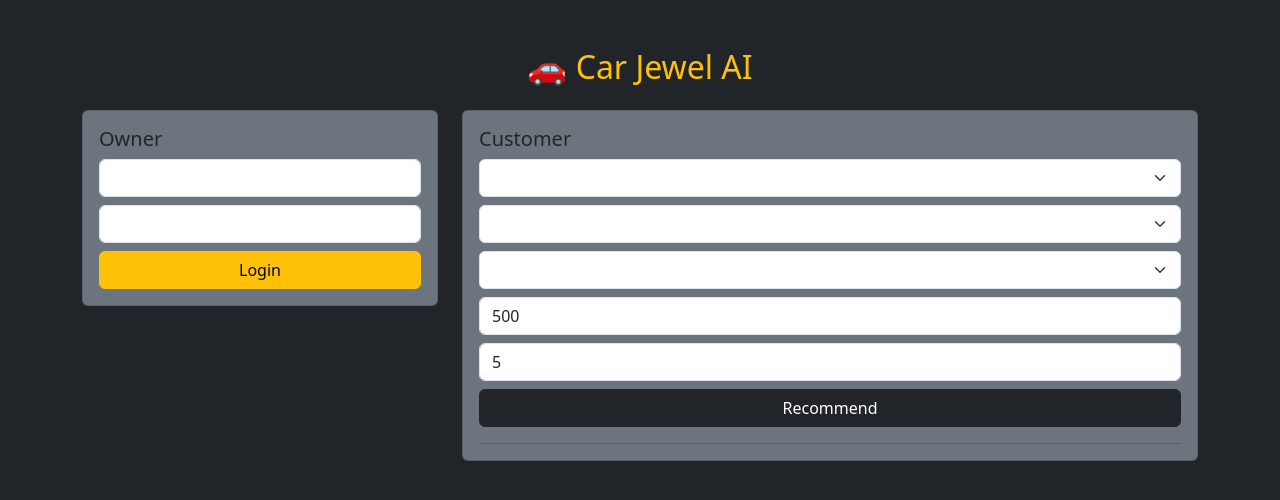
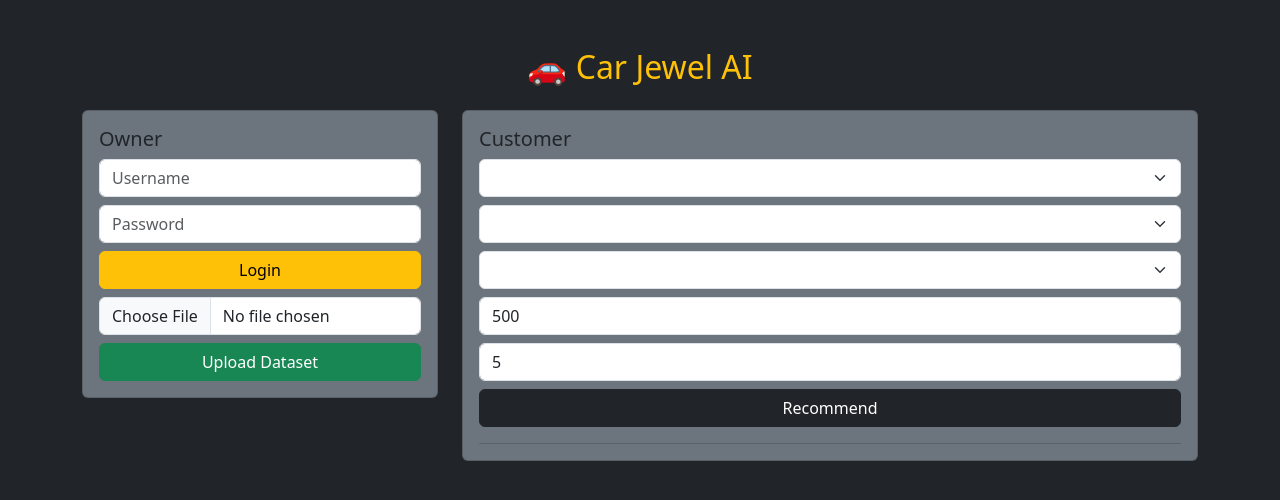
Before and after one commit to ajiesheniyan57/CAR-JEWEL-AI-RECOMMENDATION-SYSTEM, a Flask app: page / in a window 1280 px wide. Shown: the top 500 px of the page. Run offline with Flask 3, Linux system fonts and the light colour scheme; lists and menus that the app fills with data are empty.

Commit message:
Update index.html

```diff
--- a/templates/index.html
+++ b/templates/index.html
@@ -4,6 +4,7 @@
 <title>Car Jewel AI</title>
 <link href="https://cdn.jsdelivr.net/npm/bootstrap@5.3.0/dist/css/bootstrap.min.css" rel="stylesheet">
 </head>
+
 <body class="bg-dark text-white">
 
 <div class="container mt-5">
@@ -11,15 +12,24 @@
 
 <div class="row mt-4">
 
+<!-- OWNER -->
 <div class="col-md-4">
 <div class="card p-3 bg-secondary">
 <h5>Owner</h5>
-<input id="username" class="form-control mb-2">
-<input id="password" type="password" class="form-control mb-2">
-<button class="btn btn-warning w-100" onclick="login()">Login</button>
+
+<input id="username" class="form-control mb-2" placeholder="Username">
+<input id="password" type="password" class="form-control mb-2" placeholder="Password">
+
+<button class="btn btn-warning w-100 mb-2" onclick="login()">Login</button>
+
+<!-- 🔥 Upload (CORRECT PLACE) -->
+<input type="file" id="file" class="form-control mb-2">
+<button class="btn btn-success w-100" onclick="upload()">Upload Dataset</button>
+
 </div>
 </div>
 
+<!-- CUSTOMER -->
 <div class="col-md-8">
 <div class="card p-3 bg-secondary">
 <h5>Customer</h5>
@@ -34,6 +44,7 @@
 <button class="btn btn-dark w-100" onclick="recommend()">Recommend</button>
 
 <ul id="results" class="list-group mt-3"></ul>
+
 </div>
 </div>
 
@@ -41,35 +52,71 @@
 </div>
 
 <script>
+
+// LOAD OPTIONS
 function loadOptions(){
 fetch("/get-options")
 .then(r=>r.json())
 .then(d=>{
 if(d.error) return;
+
 interior.innerHTML="";
 exterior.innerHTML="";
 style.innerHTML="";
+
 d.interiors.forEach(v=>interior.innerHTML+=`<option>${v}</option>`);
 d.exteriors.forEach(v=>exterior.innerHTML+=`<option>${v}</option>`);
 d.styles.forEach(v=>style.innerHTML+=`<option>${v}</option>`);
 });
 }
 
+// LOGIN
 function login(){
-fetch("/login",{method:"POST",headers:{"Content-Type":"application/json"},
-body:JSON.stringify({username:username.value,password:password.value})})
+fetch("/login",{
+method:"POST",
+headers:{"Content-Type":"application/json"},
+body:JSON.stringify({
+username:username.value,
+password:password.value
+})
+})
 .then(()=>alert("Login success"));
 }
 
+// 🔥 UPLOAD FUNCTION (YOU MISSED THIS)
+function upload(){
+const f = document.getElementById("file").files[0];
+
+if(!f) return alert("Select file first");
+
+const fd = new FormData();
+fd.append("file", f);
+fd.append("username", username.value);
+
+fetch("/upload",{
+method:"POST",
+body:fd
+})
+.then(r=>r.text())
+.then(msg=>{
+alert(msg);
+loadOptions();
+});
+}
+
+// RECOMMEND
 function recommend(){
-fetch("/recommend",{method:"POST",headers:{"Content-Type":"application/json"},
+fetch("/recommend",{
+method:"POST",
+headers:{"Content-Type":"application/json"},
 body:JSON.stringify({
 interior:interior.value,
 exterior:exterior.value,
 style:style.value,
 price:price.value,
 top_n:top_n.value
-})})
+})
+})
 .then(r=>r.json())
 .then(data=>{
 results.innerHTML="";
@@ -79,7 +126,8 @@ results.innerHTML+=`<li class="list-group-item">${i.Product} | ₹${i.Price}</li
 });
 }
 
-window.onload=loadOptions;
+window.onload = loadOptions;
+
 </script>
 
 </body>
```
